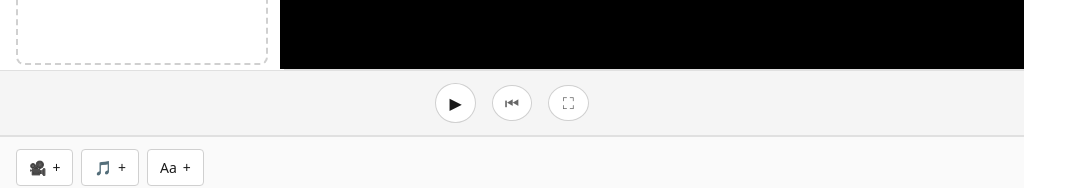
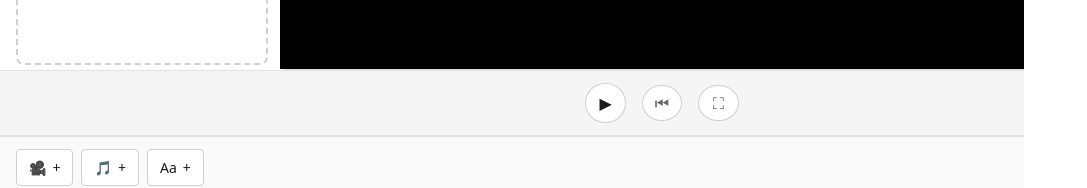
Before and after one commit to Nagendra88688/Remotion-video-app, a React (Vite) app: page / in a window 1280 px wide. Shown: the part 381-569 px from the top of the page, without its empty margins (0-1087 px from the left). Built offline with nearby package versions, Linux system fonts and the light colour scheme.

Commit message:
play btn positioning

```diff
--- a/src/editor/PlaybackControls.tsx
+++ b/src/editor/PlaybackControls.tsx
@@ -92,7 +92,7 @@ export const PlaybackControls = ({
       alignItems: 'center',
       justifyContent: 'center',
       gap: '16px',
-      padding: '12px 0',
+      padding: '12px 0px 12px 300px',
       backgroundColor: '#f5f5f5',
       borderTop: '1px solid #e0e0e0',
       borderBottom: '1px solid #e0e0e0',
```
